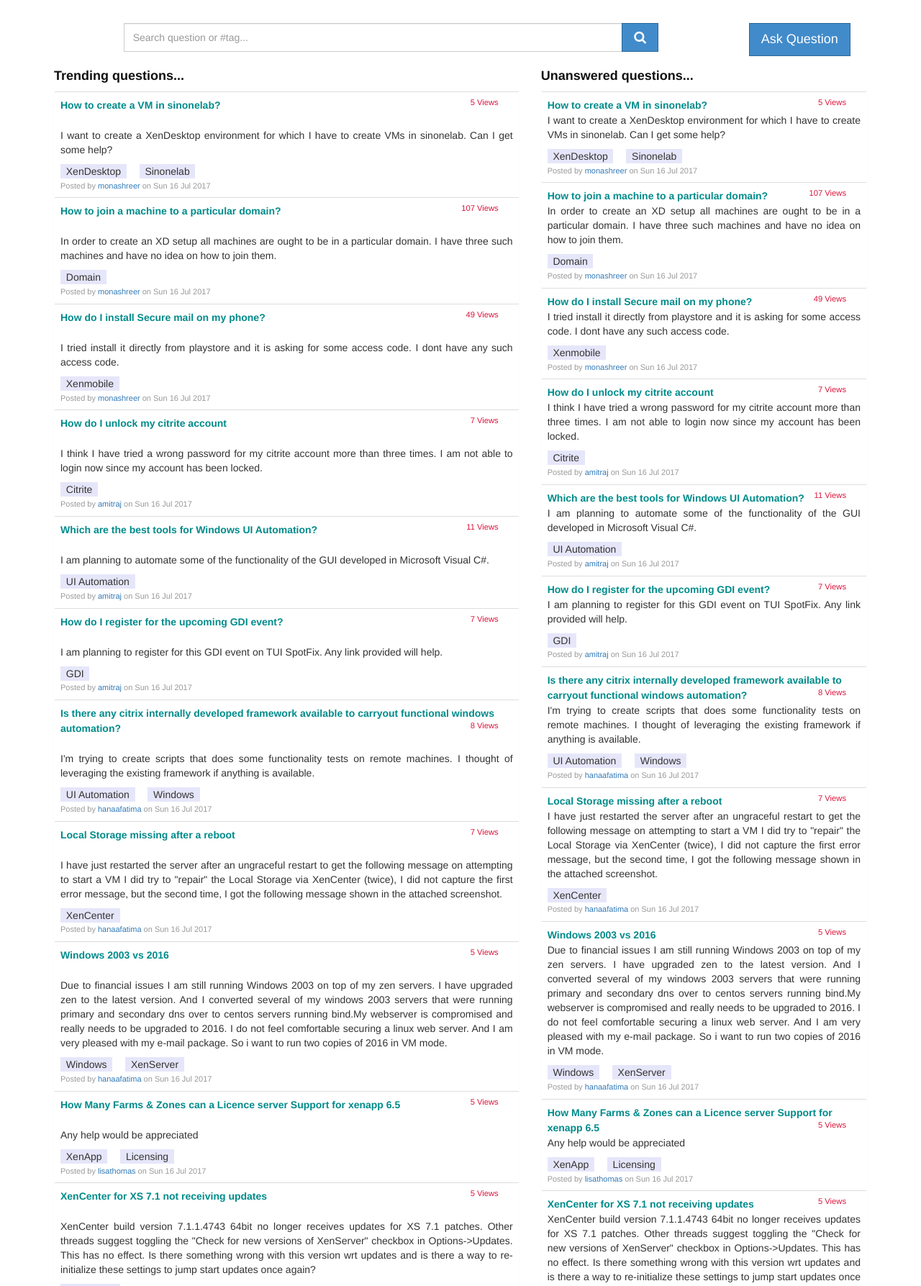
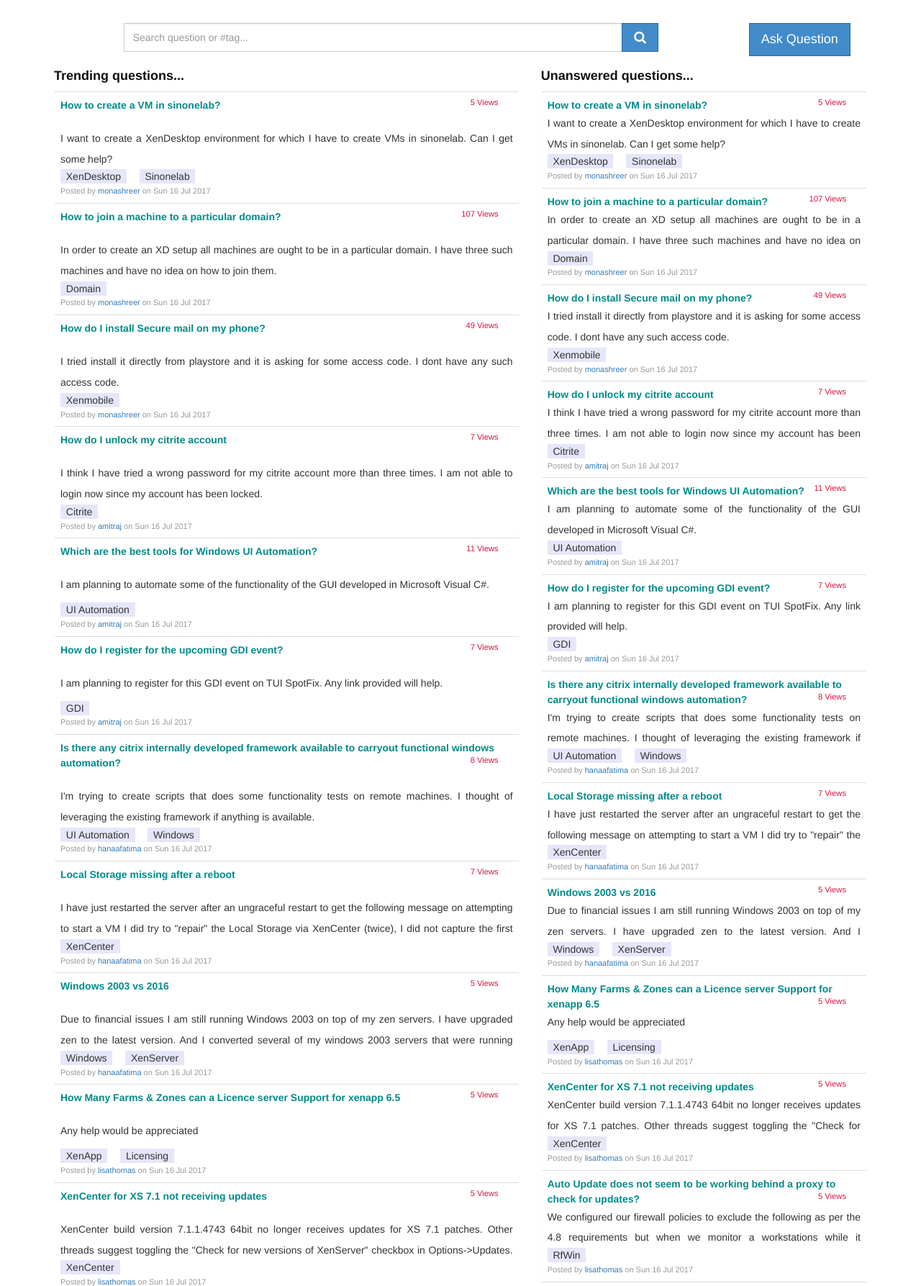
Before and after one commit to SujaySKumar/citrix_project, a Django app: template citrix_answers/templates/questions_list.html in a window 1280 px wide. Shown: the part 88-1875 px from the top of the page at 72% size. Run offline with Django 3.2, Linux system fonts and the light colour scheme; the template is opened without the code that fills it: values that come from a table or form of the project are taken from there, others are empty; data comes from the database, SQL or seed files in the repository; some libraries are stand-ins or nearby versions.

Commit message:
Modified question_list css file

```diff
--- a/citrix_answers/static/assets/css/questions_list.css
+++ b/citrix_answers/static/assets/css/questions_list.css
@@ -142,3 +142,12 @@ body {
 .table-filter .media .summary {
 	font-size: 14px;
 }
+
+.giveMeEllipsis {
+  display: block; /* or inline-block */
+  text-overflow: ellipsis;
+  word-wrap: break-word;
+  overflow: hidden;
+  max-height: 3.6em;
+  line-height: 1.8em;
+}
```
